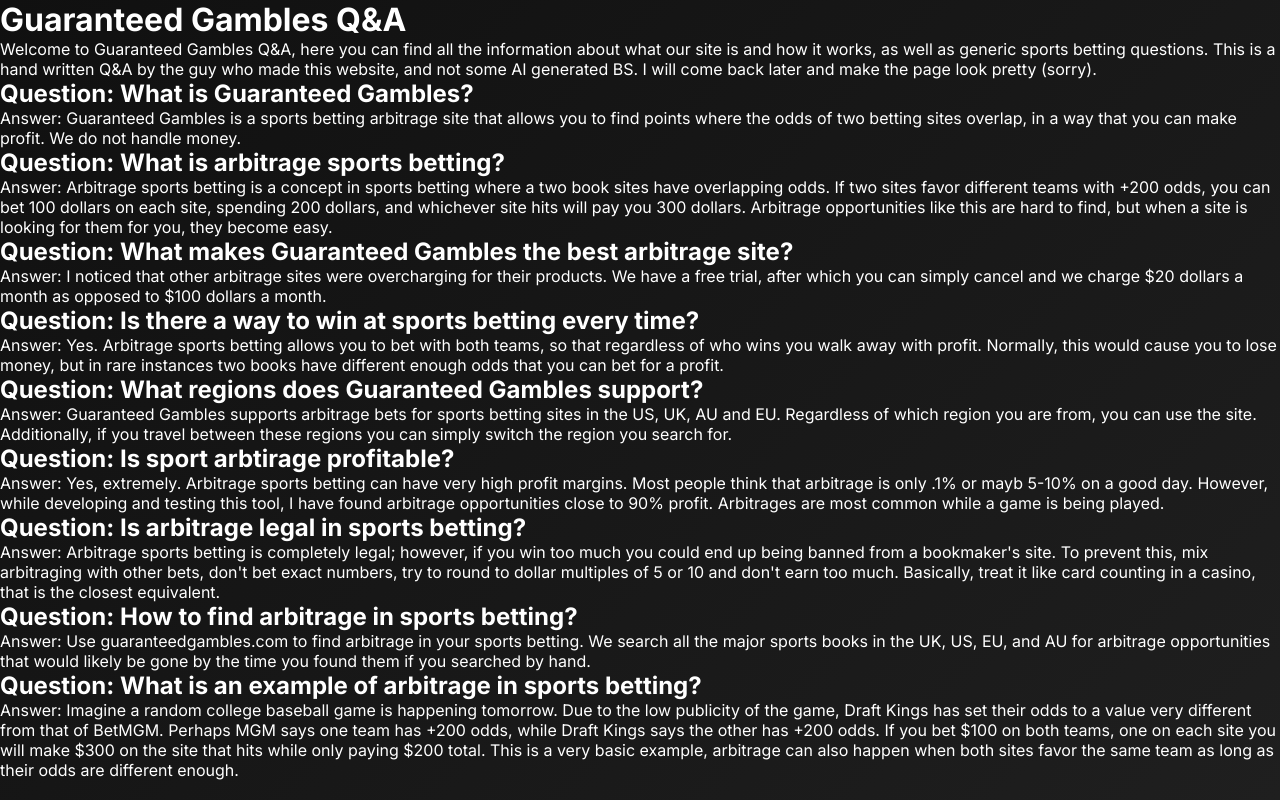
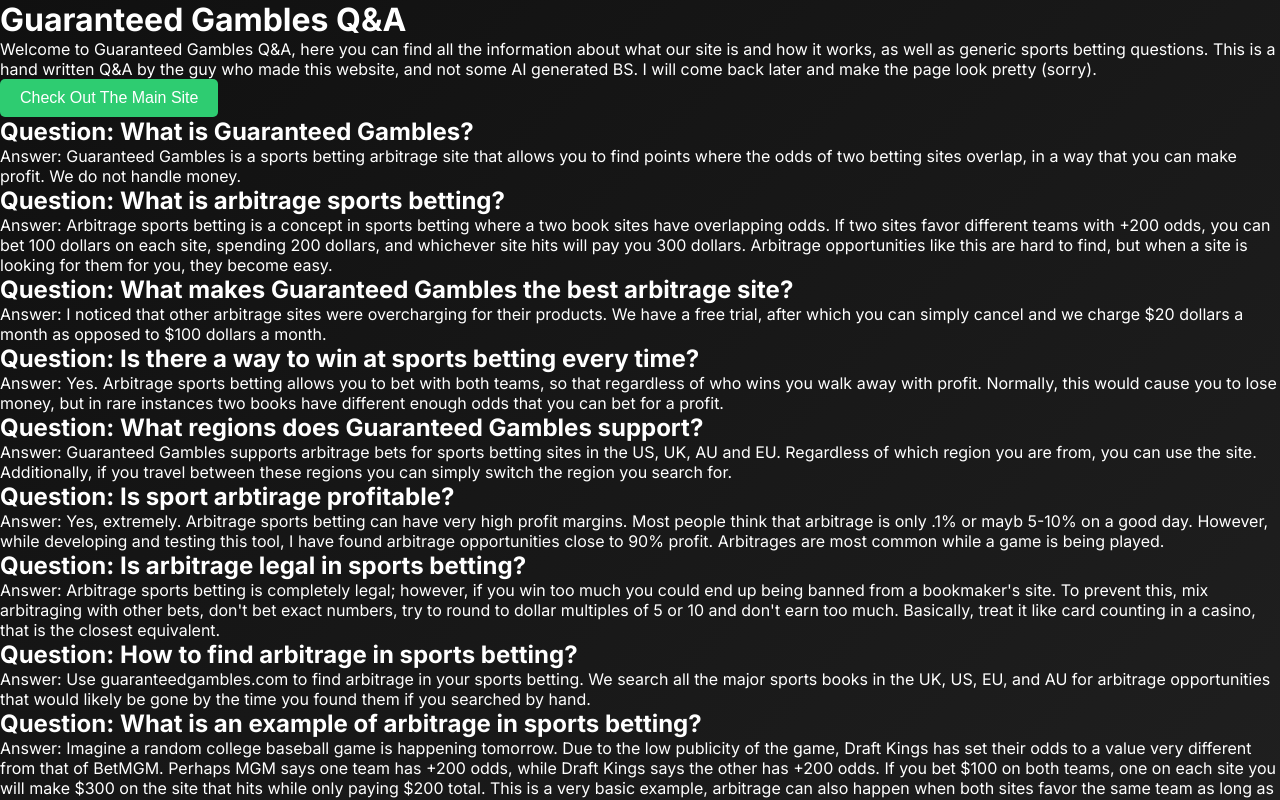
Before and after one commit to Brody234/guaranteedgambles, a Next.js app: page /qna in a window 1280 px wide. Built offline with nearby package versions, Linux system fonts and the light colour scheme.

Commit message:
QNA Improved

```diff
--- a/src/app/qna/page.jsx
+++ b/src/app/qna/page.jsx
@@ -1,5 +1,6 @@
 "use client"
 import Image from "next/image";
+import { useRouter } from "next/navigation";
 
 const qnas = [{
     question: "What is Guaranteed Gambles?",
@@ -36,13 +37,31 @@
 {
     question: "What is an example of arbitrage in sports betting?",
     answer: "Imagine a random college baseball game is happening tomorrow. Due to the low publicity of the game, Draft Kings has set their odds to a value very different from that of BetMGM. Perhaps MGM says one team has +200 odds, while Draft Kings says the other has +200 odds. If you bet $100 on both teams, one on each site you will make $300 on the site that hits while only paying $200 total. This is a very basic example, arbitrage can also happen when both sites favor the same team as long as their odds are different enough."
+},
+{
+    question: "What does +200 mean in betting?",
+    answer: "In betting +200 means that if you bet 100 dollars you would win 200 dollars if your bet hits. These are American odds which are an odds system where bets that are more likely to happen are represented as numbers below -100 and bets that are less likely to happen and therefore paymore are represented as +100."
+},
+{
+    question: "How does sports betting work?",
+    answer: "Sports betting allows you to put money, usually on an online site. If a specific outcome occurs then you will make money, if it does not occur you will not make said money and you will lose the money you put down originally."
+},
+{
+    question: "Is sports betting good income?",
+    answer: "No, it is generally not good income to depend on sports betting. However, arbitrage sports betting allows you to make a consistent income from sports betting. This is because while arbitrage bets are much smaller, arbitrage sports betting generates consistent money."
+},
+{
+    question: "What does a +500 bet mean?",
+    answer: "In betting +200 means that if you bet 100 dollars you would win 500 dollars if your bet hits. These are American odds which are an odds system where bets that are more likely to happen are represented as numbers below -100 and bets that are less likely to happen and therefore paymore are represented as +100."
 }]
 
 export default function Home() {
+    const router = useRouter()
   return (
     <div>
       <h1>Guaranteed Gambles Q&A</h1>
       <p>Welcome to Guaranteed Gambles Q&A, here you can find all the information about what our site is and how it works, as well as generic sports betting questions. This is a hand written Q&A by the guy who made this website, and not some AI generated BS. I will come back later and make the page look pretty (sorry).</p>
+      <button className="primary-button" onClick = {()=>router.push('/')}><p>Check Out The Main Site</p></button>
       {qnas.map((val, i)=>{
         return(
             <QnaItem question = {val.question} answer={val.answer} key = {i}/>
```
